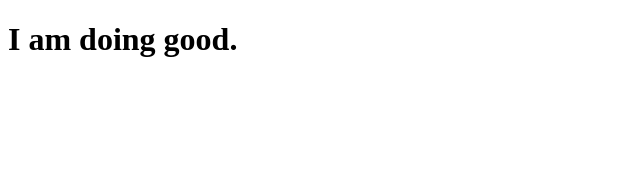
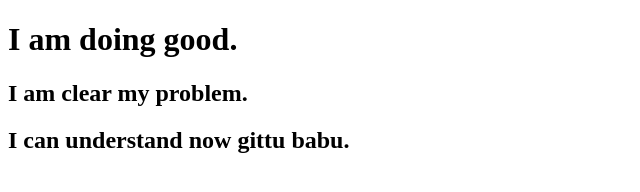
Before and after one commit to mansibayon1993/my-fourth-repo, a plain HTML site: page index.html in a window 1280 px wide. Shown: the whole page, without its empty margins (0-640 px from the left). Drawn offline with Linux system fonts and the light colour scheme.

Commit message:
added a header

```diff
--- a/index.html
+++ b/index.html
@@ -8,5 +8,7 @@
 </head>
 <body>
     <h1>I am doing good.</h1>
+    <h2>I am clear my problem.</h2>
+    <h2>I can understand now gittu babu.</h2>
 </body>
 </html>
```
